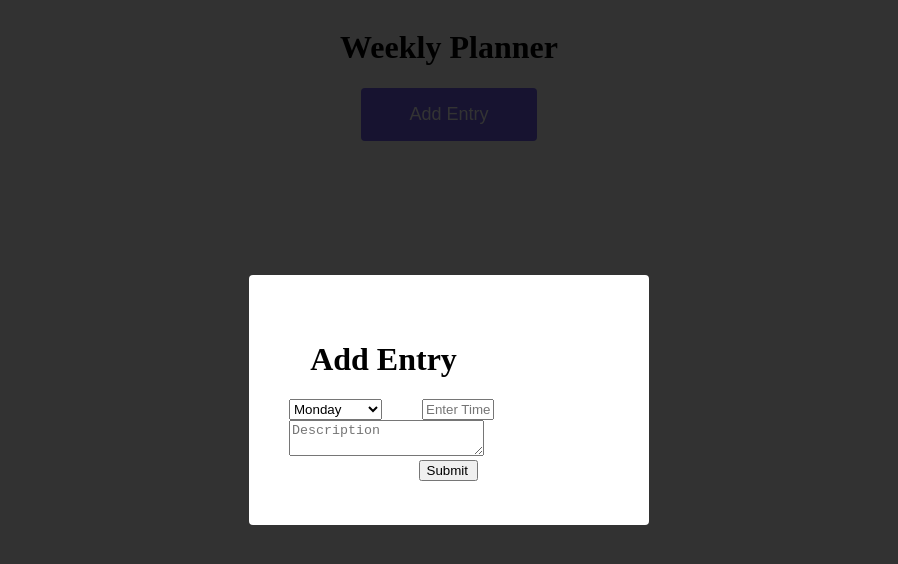
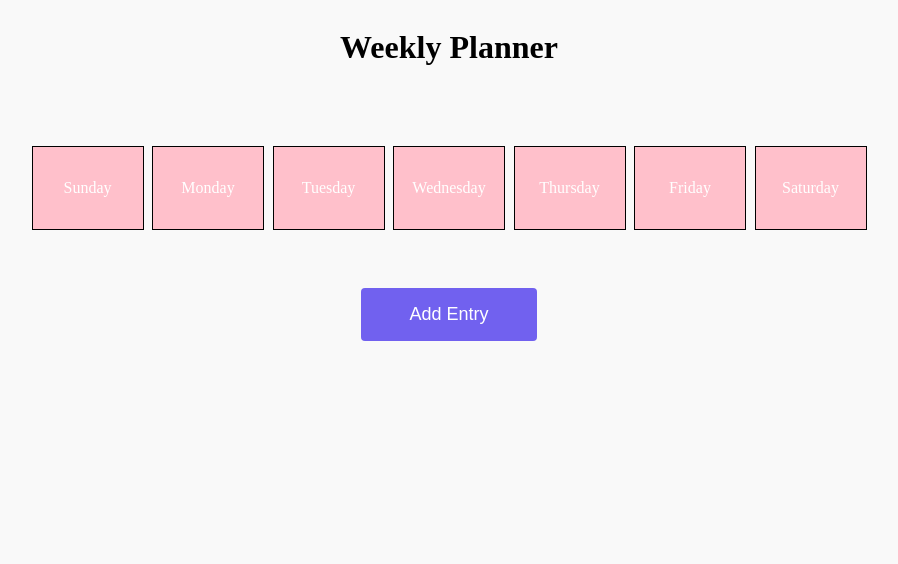
Before and after one commit to c-alvin/week-planner, a website: page index.html in a window 1280 px wide. Shown: the whole page, without its empty margins (191-1089 px from the left). Drawn offline with Linux system fonts and the light colour scheme.

Commit message:
added html for dayviewtabs

```diff
--- a/index.html
+++ b/index.html
@@ -19,12 +19,23 @@
   </header>
   <main>
     <div class="container">
+      <div class="row height align-center">
+        <div class="column-full display-flex space-evenly">
+          <a href="#">Sunday</a>
+          <a href="#">Monday</a>
+          <a href="#">Tuesday</a>
+          <a href="#">Wednesday</a>
+          <a href="#">Thursday</a>
+          <a href="#">Friday</a>
+          <a href="#">Saturday</a>
+        </div>
+      </div>
       <div class="row">
         <div class="column-full display-button">
           <button class="add-entry-button">Add Entry</button>
         </div>
       </div>
-      <div class="modal-background">
+      <div class="modal-background hidden">
         <div class="modal-window">
           <div class="row">
             <div class="column-full">
--- a/layout.css
+++ b/layout.css
@@ -3,7 +3,7 @@
 }
 
 .container {
-  max-width: 575px;
+  max-width: 900px;
   margin: 0 auto;
   padding: 0 1.5rem;
 }
@@ -21,19 +21,3 @@
 .column-flex {
   flex-basis: auto;
 }
-
-@media screen and (min-width: 768px) {
-  .container {
-    max-width: 900px;
-  }
-
-  .column-full,
-  .column-half,
-  .column-flex {
-    padding: 0 0.75rem;
-  }
-
-  .column-half {
-    width: 50%;
-  }
-}
--- a/styles.css
+++ b/styles.css
@@ -1,3 +1,7 @@
+* {
+  box-sizing: border-box;
+}
+
 .background {
   background-color: #f9f9f9;
 }
@@ -47,6 +51,10 @@
   text-align: center;
 }
 
+.align-center {
+  align-items: center;
+}
+
 .justify-left {
   justify-content: left;
 }
@@ -57,6 +65,10 @@
 
 .display-flex {
   display: flex;
+}
+
+.space-evenly {
+  justify-content: space-evenly;
 }
 
 .margin-left-small {
@@ -78,3 +90,17 @@
 .submit-button {
   padding-right: 0.5rem;
 }
+
+.height {
+  height: 200px;
+}
+
+a {
+  text-decoration: none;
+  padding: 2rem 0;
+  width: 7rem;
+  border: solid 1px black;
+  background-color: pink;
+  color: white;
+  text-align: center;
+}
```
